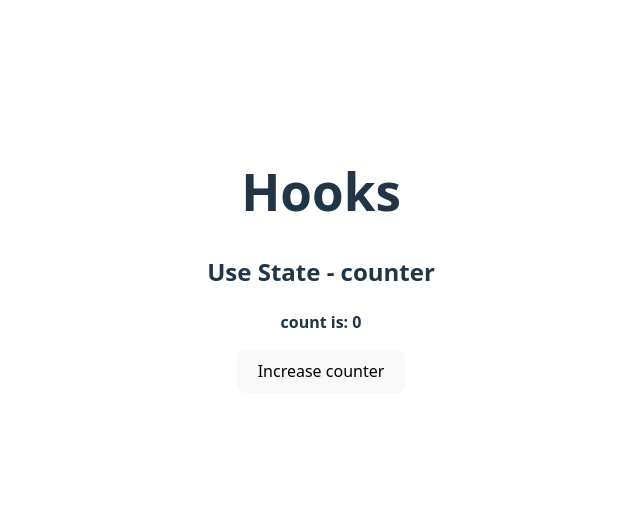
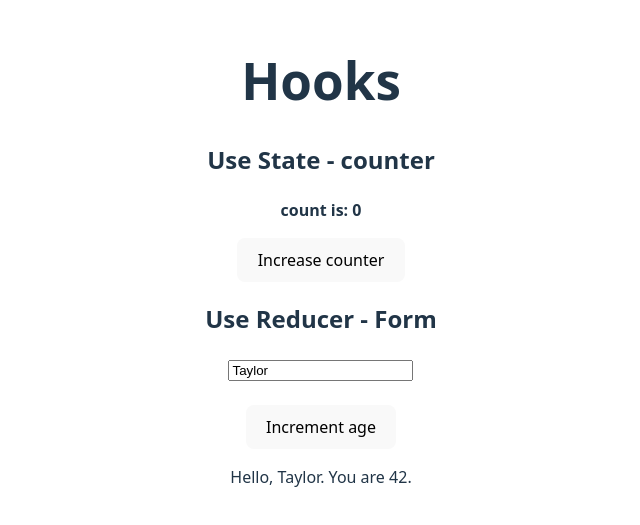
Before and after one commit to jefersoneiji/reactjs-lab, a React (Vite) app: page / in a window 1280 px wide. Shown: the part 139-664 px from the top of the page, without its empty margins (319-959 px from the left). Built offline with nearby package versions, Linux system fonts and the light colour scheme.

Commit message:
feat(useReducer): added form example

```diff
--- a/src/App.tsx
+++ b/src/App.tsx
@@ -1,13 +1,15 @@
-import './App.css'
+import './App.css';
+import { UseReducer } from './hooks/use-reducer';
 import { UseState } from './hooks/use-state';
 
 function App() {
   return (
     <>
-     <h1>Hooks</h1>
-     <UseState/>
+      <h1>Hooks</h1>
+      <UseState />
+      <UseReducer />
     </>
-  )
+  );
 }
 
-export default App
+export default App;
--- /dev/null
+++ b/src/hooks/use-reducer.tsx
@@ -0,0 +1,55 @@
+import { useReducer } from "react";
+
+export const UseReducer = () => {
+    return (
+        <>
+            <h2>Use Reducer - Form</h2>
+            <Form />
+
+        </>
+    );
+};
+
+type FormReducer = (state: { name: string, age: number; }, action: { type: string; nextName?: string; }) => { name: string, age: number; };
+const form_reducer: FormReducer = (state, action) => {
+    switch (action.type) {
+        case 'incremented_age': {
+            return {
+                name: state.name,
+                age: state.age + 1
+            };
+        }
+        case 'changed_name': {
+            return {
+                name: action.nextName || '',
+                age: state.age
+            };
+        }
+    }
+
+    throw Error('Unknown action: ' + action.type);
+};
+const form_initial_state = { name: 'Taylor', age: 42 };
+
+const Form = () => {
+    const [state, dispatch] = useReducer(form_reducer, form_initial_state);
+
+    function handle_button_click() {
+        dispatch({ type: 'incremented_age' });
+    }
+    function handle_input_change(event: React.ChangeEvent<HTMLInputElement>) {
+        dispatch({ type: 'changed_name', nextName: event.target.value });
+    }
+
+    return (
+        <>
+            <input value={state.name} onChange={handle_input_change} />
+            <br />
+            <br />
+            <button onClick={handle_button_click}>
+                Increment age
+            </button>
+            <p>Hello, {state.name}. You are {state.age}.</p>
+        </>
+    );
+};
```
